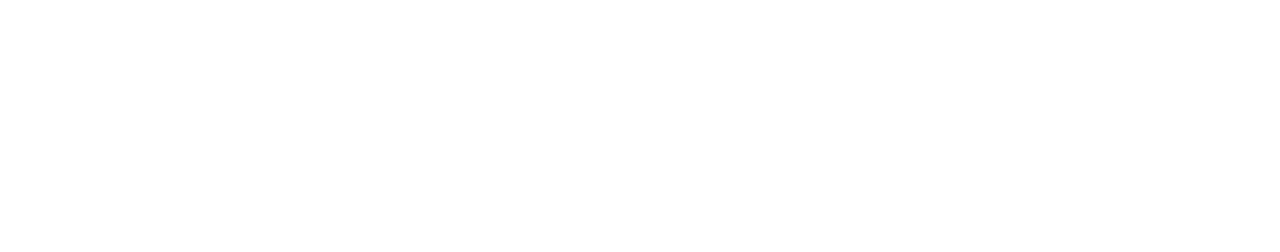
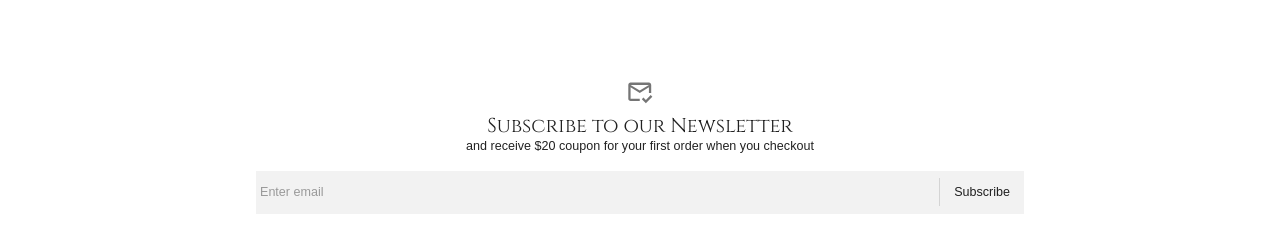
Before and after one commit to prisalvarado18/ecommerce-app, a React (Create React App) app in the folder client/: page / in a window 1280 px wide. Shown: the part 911-1163 px from the top of the page. Before the commit the page ends 981 px from the top, so only its background shows below. Built offline with nearby package versions, Linux system fonts and the light colour scheme; no server answers; a web font is replaced by a local one.

Commit message:
Added the suscription section

```diff
--- a/client/src/scenes/home/Home.jsx
+++ b/client/src/scenes/home/Home.jsx
@@ -1,11 +1,13 @@
 import MainCarousel from "./MainCarousel";
 import ShoppingList from "./ShoppingList";
+import Subscribe from "./Subscribe";
 
 const Home = () => {
 	return (
 		<div className="home">
 			<MainCarousel />
 			<ShoppingList />
+			<Subscribe />
 		</div>
 	);
 };
--- /dev/null
+++ b/client/src/scenes/home/Subscribe.jsx
@@ -0,0 +1,40 @@
+import { Box, InputBase, Divider, Typography, IconButton } from '@mui/material';
+import MarkEmailReadOutlinedIcon from '@mui/icons-material/MarkEmailReadOutlined';
+import { useState } from 'react';
+
+const Subscribe = () => {
+    const [email, setEmail] = useState('');
+
+    return(
+        <Box width='80%' margin='80px auto' textAlign='center'>
+            <IconButton>
+                <MarkEmailReadOutlinedIcon fontSize='large' />
+            </IconButton>
+            <Typography variant='h3'>Subscribe to our Newsletter</Typography>
+            <Typography>
+                and receive $20 coupon for your first order when you checkout
+            </Typography>
+            <Box
+                p='2px 4px'
+                m='15px auto'
+                display='flex'
+                alignItems='center'
+                width='75%'
+                backgroundColor='#F2F2F2'
+            >
+                <InputBase
+                    sx={{m1:1, flex: 1}}
+                    placeholder='Enter email'
+                    onChange={(e) => setEmail(e.target.value)}
+                    value={email}
+                />
+                <Divider sx={{height: 28, m: 0.5}} orientation='vertical' />
+                <Typography sx={{p:'10px', ':hover': {cursor: 'pointer'}}}>
+                    Subscribe
+                </Typography>
+            </Box>
+        </Box>
+    );
+};
+
+export default Subscribe;
```
